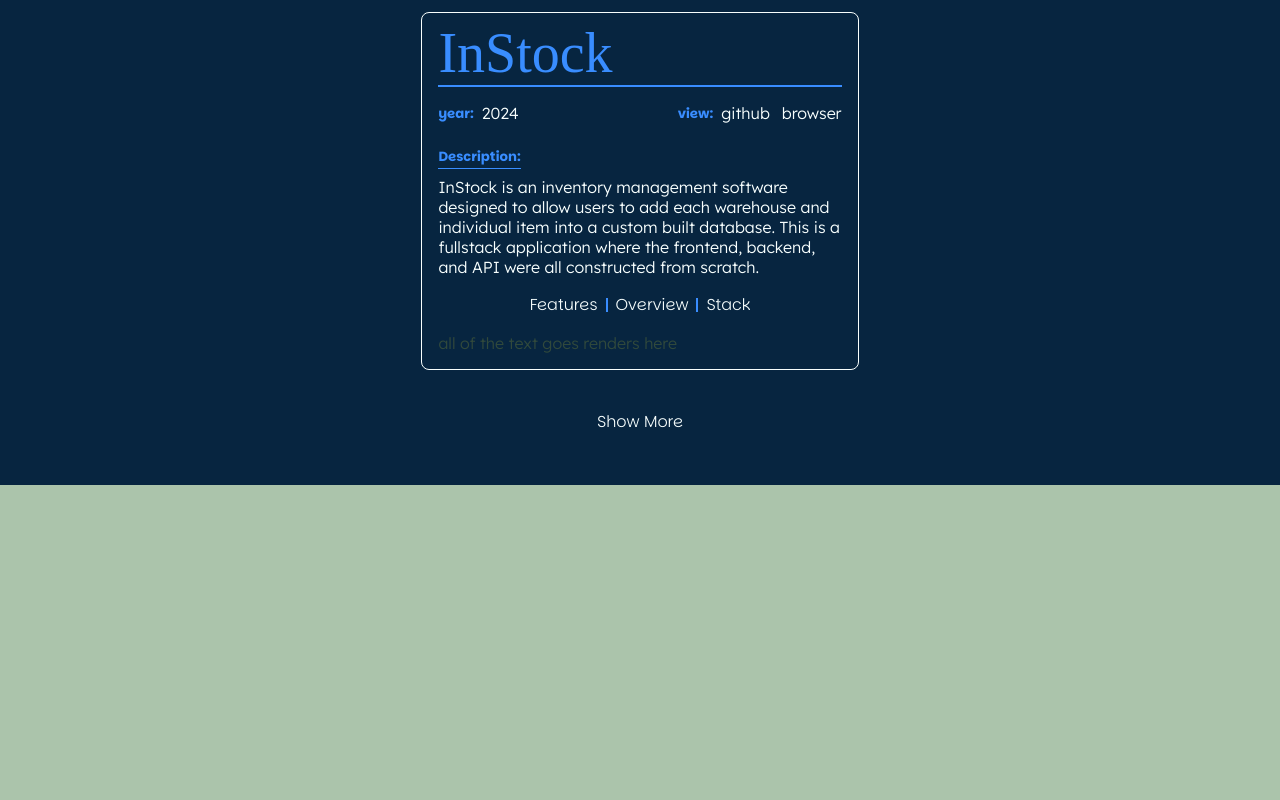
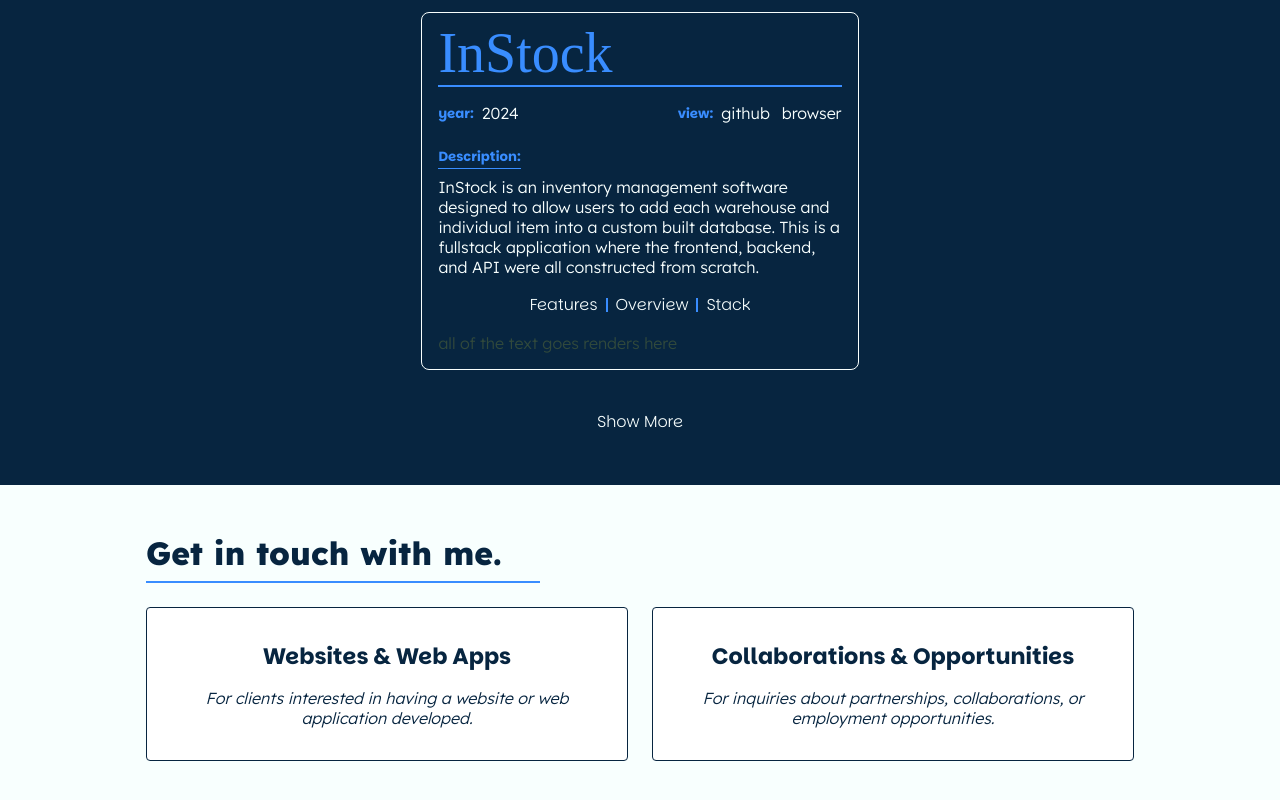
Before and after one commit to nickdoucette24/portfolio, a React (Create React App) app in the folder client/: page / in a window 1280 px wide. Shown: the part 2009-2809 px from the top of the page. Before the commit the page ends 2494 px from the top, so only its background shows below. Built offline with nearby package versions, Linux system fonts and the light colour scheme; a web font is replaced by a local one.

Commit message:
Structure and hover animations done for contact sections first row. Responsiveness is done as well so far.

```diff
--- /dev/null
+++ b/client/src/components/ContactSection/ContactSection.js
@@ -0,0 +1,30 @@
+import "./ContactSection.scss";
+
+const ContactSection = () => {
+  return (
+    <div className="contact">
+      <h2 className="contact__heading">Get in touch with me.</h2>
+      <hr className="contact__divider" />
+      <div className="contact__row">
+        <div className="contact__tile">
+          <h3 className="contact__tile--heading">Websites & Web Apps</h3>
+          <p className="contact__tile--description">
+            For clients interested in having a website or web application
+            developed.
+          </p>
+        </div>
+        <div className="contact__tile">
+          <h3 className="contact__tile--heading">
+            Collaborations & Opportunities
+          </h3>
+          <p className="contact__tile--description">
+            For inquiries about partnerships, collaborations, or employment
+            opportunities.
+          </p>
+        </div>
+      </div>
+    </div>
+  );
+};
+
+export default ContactSection;
--- /dev/null
+++ b/client/src/components/ContactSection/ContactSection.scss
@@ -0,0 +1,94 @@
+@use "../../sass/partials/variables" as *;
+@use "../../sass/partials/mixins" as *;
+
+.contact {
+  display: flex;
+  flex-direction: column;
+  margin: 2.5rem 1.5rem;
+
+  @include mobile {
+    margin: 2.75rem 1.75rem;
+  }
+
+  @include tablet {
+    margin: 2.25rem 2.75rem;
+  }
+
+  @include laptop {
+    margin: 2.75rem 3rem;
+  }
+
+  &__heading {
+    @include h2;
+    color: $deep;
+    margin: 0;
+  }
+
+  &__divider {
+    border: 1px solid $superhero;
+    width: 17rem;
+    margin: 0.25rem 0 1.5rem 0;
+
+    @include mobile {
+      width: 18.25rem;
+    }
+
+    @include tablet {
+      width: 21.5rem;
+    }
+
+    @include laptop {
+      width: 24.5rem;
+    }
+  }
+
+  &__row {
+    display: flex;
+    flex-direction: column;
+    align-items: center;
+    gap: 1rem;
+
+    @include tablet {
+      flex-direction: row;
+    }
+
+    @include laptop {
+      gap: 1.5rem;
+    }
+  }
+
+  &__tile {
+    @include contact-tile;
+
+    &--heading {
+      font-family: Parkinsans;
+      margin: 0 0 1rem 0;
+
+      @include tablet {
+        font-size: 1.2rem;
+      }
+
+      @include laptop {
+        font-size: 1.4rem;
+      }
+    }
+
+    &--description {
+      font-style: italic;
+      font-size: 0.85rem;
+      text-align: center;
+
+      @include tablet {
+        font-size: 0.9rem;
+      }
+
+      @include laptop {
+        font-size: 1rem;
+      }
+    }
+  }
+}
+
+.tile-hovered {
+  color: $cloud;
+}
--- a/client/src/components/ProjectsSection/ProjectsSection.js
+++ b/client/src/components/ProjectsSection/ProjectsSection.js
@@ -110,7 +110,7 @@ const ProjectsSection = () => {
 
   return (
     <div className="projects">
-      <h2 className="projects__heading">My Work</h2>
+      <h2 className="projects__heading">My Work.</h2>
       <hr className="projects__divider" />
       <div className="projects-container">
         {displayed.map((project) => (
--- a/client/src/pages/LandingPage/LandingPage.js
+++ b/client/src/pages/LandingPage/LandingPage.js
@@ -2,6 +2,7 @@
 import { useState, useEffect, useRef } from "react";
 import AboutSection from "../../components/AboutSection/AboutSection";
 import ProjectsSection from "../../components/ProjectsSection/ProjectsSection";
+import ContactSection from "../../components/ContactSection/ContactSection";
 import "./LandingPage.scss";
 
 const LandingPage = () => {
@@ -85,6 +86,11 @@ const LandingPage = () => {
           <ProjectsSection />
         </div>
       </div>
+      <div className="contact-section">
+        <div className="contact-wrapper">
+          <ContactSection />
+        </div>
+      </div>
     </div>
   );
 };
--- a/client/src/pages/LandingPage/LandingPage.scss
+++ b/client/src/pages/LandingPage/LandingPage.scss
@@ -192,6 +192,95 @@
   }
 }
 
+// ! About Section Styling
+.about-section {
+  @include flex-centre;
+  background-color: $cloud;
+  width: 100%;
+  margin-top: 23.5rem;
+
+  @include tablet {
+    margin-top: 24rem;
+  }
+
+  @include laptop {
+    margin-top: 23rem;
+  }
+
+  @include desktop {
+    margin-top: 23rem;
+  }
+}
+
+.about-wrapper {
+  @include flex-centre;
+  opacity: 0;
+  transform: translateY(3rem);
+  transition: opacity 1s ease-out, transform 1s ease-out;
+
+  &__visible {
+    opacity: 1;
+    transform: translateY(0);
+  }
+}
+
+// ! Projects Section Styling
+.projects-section {
+  @include flex-centre;
+  background-color: $deep;
+  width: 100%;
+  padding: 1.5rem;
+  box-sizing: border-box;
+
+  @include mobile {
+    padding: 1.75rem;
+  }
+
+  @include tablet {
+    padding: 2.25rem 0;
+  }
+
+  @include laptop {
+    padding-top: 2.75rem;
+  }
+
+  @include desktop {
+    padding: 2.75rem 3rem;
+  }
+}
+
+.projects-wrapper {
+  display: flex;
+  align-items: center;
+
+  @include tablet {
+    max-width: 45rem;
+    margin: auto;
+  }
+
+  @include laptop {
+    margin: 0;
+    justify-content: center;
+    max-width: 56rem;
+  }
+
+  @include desktop {
+    max-width: 85rem;
+    min-width: 70rem;
+  }
+}
+
+// ! Contact Section Styling
+.contact-section {
+  background-color: $cloud;
+  width: 100%;
+  @include flex-centre;
+}
+
+.contact-wrapper {
+  @include flex-centre;
+}
+
 // ! Rotating Cube Styling
 // Cube container
 .cube {
@@ -302,84 +391,6 @@
   }
 }
 
-.about-section {
-  @include flex-centre;
-  background-color: $cloud;
-  width: 100vw;
-  margin-top: 23.5rem;
-
-  @include tablet {
-    margin-top: 24rem;
-  }
-
-  @include laptop {
-    margin-top: 23rem;
-  }
-
-  @include desktop {
-    margin-top: 23rem;
-  }
-}
-
-.about-wrapper {
-  @include flex-centre;
-  opacity: 0;
-  transform: translateY(3rem);
-  transition: opacity 1s ease-out, transform 1s ease-out;
-
-  &__visible {
-    opacity: 1;
-    transform: translateY(0);
-  }
-}
-
-.projects-section {
-  display: flex;
-  align-items: center;
-  justify-content: center;
-  background-color: $deep;
-  width: 100%;
-  padding: 1.5rem;
-  box-sizing: border-box;
-
-  @include mobile {
-    padding: 1.75rem;
-  }
-
-  @include tablet {
-    padding: 2.25rem 0;
-  }
-
-  @include laptop {
-    padding-top: 2.75rem;
-  }
-
-  @include desktop {
-    padding: 2.75rem 3rem;
-  }
-}
-
-.projects-wrapper {
-  display: flex;
-  align-items: center;
-
-  @include tablet {
-    max-width: 45rem;
-    margin: auto;
-  }
-
-  @include laptop {
-    margin: 0;
-    justify-content: center;
-    max-width: 56rem;
-  }
-
-  @include desktop {
-    max-width: 85rem;
-    min-width: 70rem;
-  }
-}
-
 // ! Keyframes
 // Cube Rotation
 @keyframes rotateCube {
--- a/client/src/sass/partials/_mixins.scss
+++ b/client/src/sass/partials/_mixins.scss
@@ -247,6 +247,46 @@
   }
 }
 
+@mixin contact-tile {
+  display: flex;
+  flex-direction: column;
+  align-items: center;
+  background-color: #ffffff;
+  border: 1px solid $deep;
+  border-radius: 0.25rem;
+  padding: 1rem;
+  color: $deep;
+  max-width: 28rem;
+  cursor: pointer;
+  transition: box-shadow 0.2s ease-in-out, border-color 0.2s ease-in-out,
+    background-color 0.2s ease-in-out, color 0.2s ease-in-out,
+    transform 0.2s ease-in-out;
+
+  @include mobile {
+    padding: 1.75rem 1rem;
+  }
+
+  @include tablet {
+    padding: 1.75rem 1rem;
+  }
+
+  @include laptop {
+    padding: 2rem 1rem;
+  }
+
+  &:hover {
+    box-shadow: $superhero 0px 2px 8px 0px;
+    border-color: $cloud;
+    background-color: $superhero;
+    color: $cloud;
+    transform: scale(1.02);
+  }
+
+  &:active {
+    transform: scale(1.01);
+  }
+}
+
 // ! Media Queries
 @mixin mobile {
   @media (min-width: $mobile-breakpoint) {
```
